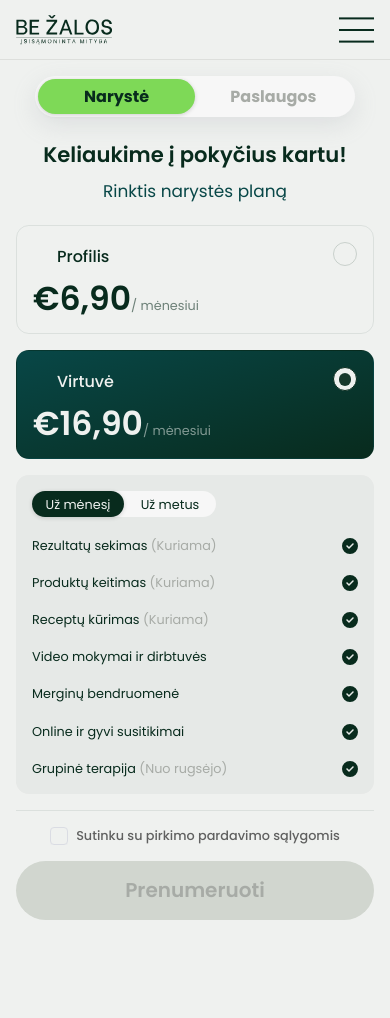
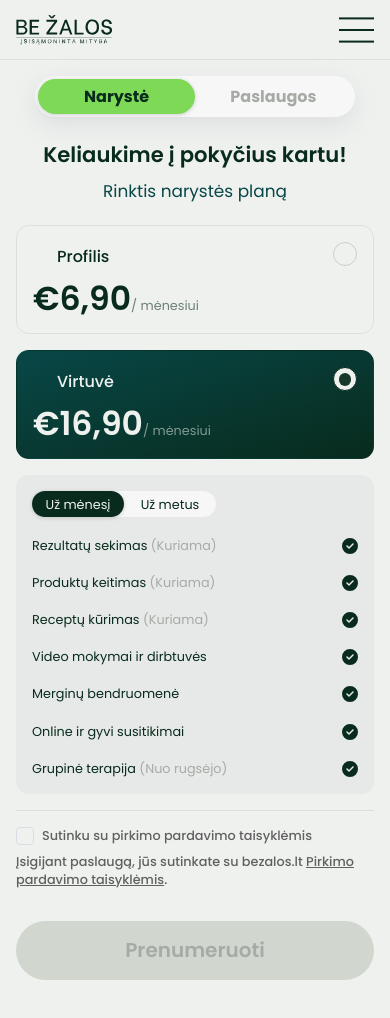
Before and after one commit to mikas1213/bezalos_frontend, a React (Vite) app: page /paslaugos in a window 390 px wide. Shown: the top 1018 px of the page. Built offline with nearby package versions, Linux system fonts and the light colour scheme; no server answers; some icons are missing.

Commit message:
pirkimo pardavimo politika

```diff
--- a/src/components/paslaugos/naryste/desktop/ChooseBtn.jsx
+++ b/src/components/paslaugos/naryste/desktop/ChooseBtn.jsx
@@ -1,13 +1,15 @@
-import styles from "./ChooseBtn.module.css";
-import usePayments from "../../../../hooks/usePayment";
+import styles from './ChooseBtn.module.css';
+import usePayments from '../../../../hooks/usePayment';
 
-import { useState } from "react";
+import { useState } from 'react';
+import { useNavigate } from 'react-router-dom';
 
 const ChooseBtn = () => {
     const { handleSubscriptionCheckout, variant } = usePayments();
     const [sutinku, setSutinku] = useState(false);
+    const navigate = useNavigate();
 
-    const planPreparingText =<span className={styles.sutinkuText}>Narystės planas kuriamas</span>
+    const planPreparingText = <span className={styles.sutinkuText}>Narystės planas kuriamas</span>
     const agreement = <>
         <label className={styles.cbx} htmlFor='sutinku'>
             <span>
@@ -15,7 +17,7 @@ const ChooseBtn = () => {
                     <use xlinkHref='#check-4'></use>
                 </svg>
             </span>
-            <span className={styles.sutinkuText}>Sutinku su pirkimo pardavimo sąlygomis</span>
+            <span className={styles.sutinkuText}>Sutinku su pirkimo pardavimo taisyklėmis</span>
         </label>
     </>;
 
@@ -37,8 +39,13 @@ const ChooseBtn = () => {
                         <polyline points='1.5 6 4.5 9 10.5 1'></polyline>
                     </symbol>
                 </svg>
+                <span className={styles.sutinkuText2}>Įsigijant paslaugą, jūs sutinkate su bezalos.lt&nbsp;
+                    <span onClick={() => navigate('/pirkimo-taisykles')} className={styles.taisyklesLink}>Pirkimo pardavimo taisyklėmis</span>.
+                </span>
             </div>
-            <button onClick={handleSubscriptionCheckout} disabled={!sutinku || variant === 'profilis'}>Prenumeruoti</button>
+            <div>
+                <button onClick={handleSubscriptionCheckout} disabled={!sutinku || variant === 'profilis'}>Prenumeruoti</button>
+            </div>
         </div>
     );
 };
--- a/src/components/paslaugos/naryste/desktop/ChooseBtn.module.css
+++ b/src/components/paslaugos/naryste/desktop/ChooseBtn.module.css
@@ -1,13 +1,22 @@
 .chooseBtnContainer {
     display: flex;
     justify-content: space-between;
-    align-items: center;
+    padding-top: 1rem;
     grid-column: 1 / -1;
     border-top: 1px solid #082b1d15;
 }
 
-.sutinkuText {
+.sutinkuText, .sutinkuText2 {
     font-size: var(--font-size-small-1);
+}
+.sutinkuText2 {
+    color: #00000099;
+    /* font-size: var(--font-size-small-2); */
+    font-weight: 500;
+}
+.taisyklesLink {
+    text-decoration: underline;
+    cursor: pointer;
 }
 
 /* SUBSCRIPTION BUTTON */
@@ -15,9 +24,11 @@
     border: none;
     border-radius: 2rem;
     padding: 0.5rem 1rem;
+    /* height: 3rem; */
+    width: 100%;
     color: var(--color-text-dark);
     font-weight: 600;
-    margin-top: 1rem;
+    /* margin-top: 1rem; */
     background-color: var(--color-btn-primary);
     transition: background-color 0.2s ease;
     transition: background-color 0.2s ease, color 0.2s ease, box-shadow 0.2s ease;
@@ -37,6 +48,8 @@
 /* CHECK BOX */
 .checkboxWrapper {
     display: flex;
+    flex-direction: column;
+    gap: 0.5rem;
 }
 .checkboxWrapper * {
     box-sizing: border-box;
@@ -147,12 +160,11 @@
 @media only screen and (max-width: 576px) {
     .chooseBtnContainer {
         order: 3;
-    }
-    .chooseBtnContainer {
         flex-direction: column;
+        gap: 1rem;
     }
     .checkboxWrapper {
-        margin-top: 1rem;
+        /* margin-top: 1rem; */
     }
 }
 @media only screen and (max-width: 430px) {
@@ -164,8 +176,12 @@
     }
 }
 @media only screen and (max-width: 375px) {
+    .chooseBtnContainer {
+        padding-top: 0.7rem;
+        gap: 0rem;
+    }
     .checkboxWrapper {
-        margin-top: 0.7rem;
+        margin-top: 0rem;
     }
     .chooseBtnContainer button {
         font-size: var(--font-size-p);
--- a/src/components/paslaugos/naryste/desktop/ManageSubscription.module.css
+++ b/src/components/paslaugos/naryste/desktop/ManageSubscription.module.css
@@ -1,6 +1,6 @@
 .manageSubscriptionContainer {
     display: flex;
-    justify-content: center;
+    justify-content: end;
     grid-column: 1 / -1;
     border-top: 1px solid #082b1d15;
 }
--- a/src/components/pirkimo_taisykles/AccordionHeader.module.css
+++ b/src/components/pirkimo_taisykles/AccordionHeader.module.css
@@ -35,7 +35,7 @@
 }
 
 @media only screen and (max-width: 375px) {
-    .icon {
+    .header .icon {
         font-size: 1.5rem;
     }
 }
--- a/src/pages/SubscriptionPages/SuccessSubscription.jsx
+++ b/src/pages/SubscriptionPages/SuccessSubscription.jsx
@@ -6,18 +6,18 @@ import Container from "../../components/virtuve/Container";
 import {
     // useState,
     useEffect,
-} from "react";
+} from 'react';
 import {
-    useNavigate,
+    useNavigate
     // useSearchParams
-} from "react-router-dom";
+} from 'react-router-dom';
 // import { jwtDecode } from "jwt-decode";
 
 // import useAuth from '../../hooks/useAuth';
-import axios from "../../api/axios";
+import axios from '../../api/axios';
 
 const SuccessSubscription = () => {
-    const miniVirtuveIcon = <svg width='2rem' viewBox="0 0 24 24" fill="none" xmlns="http://www.w3.org/2000/svg"><g id="SVGRepo_bgCarrier" stroke-width="0"></g><g id="SVGRepo_tracerCarrier" stroke-linecap="round" stroke-linejoin="round"></g><g id="SVGRepo_iconCarrier"> <path d="M2.5 7.25C2.08579 7.25 1.75 7.58579 1.75 8C1.75 8.41421 2.08579 8.75 2.5 8.75V7.25ZM22 7.25H2.5V8.75H22V7.25Z" fill="#1C274C"></path> <path d="M10.5 2.5L7 8" stroke="#1C274C" stroke-width="1.5" stroke-linecap="round"></path> <path d="M17 2.5L13.5 8" stroke="#1C274C" stroke-width="1.5" stroke-linecap="round"></path> <path d="M15 14.5C15 13.8666 14.338 13.4395 13.014 12.5852C11.6719 11.7193 11.0008 11.2863 10.5004 11.6042C10 11.9221 10 12.7814 10 14.5C10 16.2186 10 17.0779 10.5004 17.3958C11.0008 17.7137 11.6719 17.2807 13.014 16.4148C14.338 15.5605 15 15.1334 15 14.5Z" stroke="#1C274C" stroke-width="1.5" stroke-linecap="round"></path> <path d="M22 12C22 16.714 22 19.0711 20.5355 20.5355C19.0711 22 16.714 22 12 22C7.28595 22 4.92893 22 3.46447 20.5355C2 19.0711 2 16.714 2 12C2 7.28595 2 4.92893 3.46447 3.46447C4.92893 2 7.28595 2 12 2C16.714 2 19.0711 2 20.5355 3.46447C21.5093 4.43821 21.8356 5.80655 21.9449 8" stroke="#1C274C" stroke-width="1.5" stroke-linecap="round"></path> </g></svg>;
+    // const miniVirtuveIcon = <svg width='2rem' viewBox="0 0 24 24" fill="none" xmlns="http://www.w3.org/2000/svg"><g id="SVGRepo_bgCarrier" stroke-width="0"></g><g id="SVGRepo_tracerCarrier" stroke-linecap="round" stroke-linejoin="round"></g><g id="SVGRepo_iconCarrier"> <path d="M2.5 7.25C2.08579 7.25 1.75 7.58579 1.75 8C1.75 8.41421 2.08579 8.75 2.5 8.75V7.25ZM22 7.25H2.5V8.75H22V7.25Z" fill="#1C274C"></path> <path d="M10.5 2.5L7 8" stroke="#1C274C" stroke-width="1.5" stroke-linecap="round"></path> <path d="M17 2.5L13.5 8" stroke="#1C274C" stroke-width="1.5" stroke-linecap="round"></path> <path d="M15 14.5C15 13.8666 14.338 13.4395 13.014 12.5852C11.6719 11.7193 11.0008 11.2863 10.5004 11.6042C10 11.9221 10 12.7814 10 14.5C10 16.2186 10 17.0779 10.5004 17.3958C11.0008 17.7137 11.6719 17.2807 13.014 16.4148C14.338 15.5605 15 15.1334 15 14.5Z" stroke="#1C274C" stroke-width="1.5" stroke-linecap="round"></path> <path d="M22 12C22 16.714 22 19.0711 20.5355 20.5355C19.0711 22 16.714 22 12 22C7.28595 22 4.92893 22 3.46447 20.5355C2 19.0711 2 16.714 2 12C2 7.28595 2 4.92893 3.46447 3.46447C4.92893 2 7.28595 2 12 2C16.714 2 19.0711 2 20.5355 3.46447C21.5093 4.43821 21.8356 5.80655 21.9449 8" stroke="#1C274C" stroke-width="1.5" stroke-linecap="round"></path> </g></svg>;
     // const { auth }  = useAuth();
     // let loggedUser = {};
     // if(auth.accessToken) loggedUser = jwtDecode(auth?.accessToken);
@@ -78,7 +78,10 @@ const SuccessSubscription = () => {
                             <div className={styles.textContainer}>
                                 <h3>Ačiū Tau!</h3>
                                 <span>Tavo narystė jau aktyvi</span>
+
+                                <a href='https://www.facebook.com/sandra.jatulyte' target='_blank' rel='noreferrer'>Susisiek 💌</a>
                             </div>
+
                             <button onClick={() => navigate('/virtuve')}>Į Virtuvę</button>
                         </div>
                     </div>
--- a/src/pages/SubscriptionPages/SuccessSubscription.module.css
+++ b/src/pages/SubscriptionPages/SuccessSubscription.module.css
@@ -2,6 +2,7 @@
     height: calc(100dvh - var(--nav-height-80));
     display: grid;
     place-items: center;
+    /* height: 100dvh; */
 }
 .successSubscriptionContent {
     display: flex;
@@ -14,15 +15,23 @@
 .successSubscriptionContent svg {
     width: 17rem;
 }
-
+.textContainer {
+    display: flex;
+    flex-direction: column;
+    align-items: center;
+    gap: 0.2rem;
+}
 .textContainer h3 {
     font-size: var(--font-size-h3);
     color: var(--color-text-dark);
     line-height: 120%;
 }
-.textContainer span {
+.textContainer :is(span, a) {
     font-size: var(--font-size-small-1);
     color: var(--color-text-dark);
+}
+.textContainer a {
+    text-decoration: underline;
 }
 
 .successSubscriptionContent button {
```
